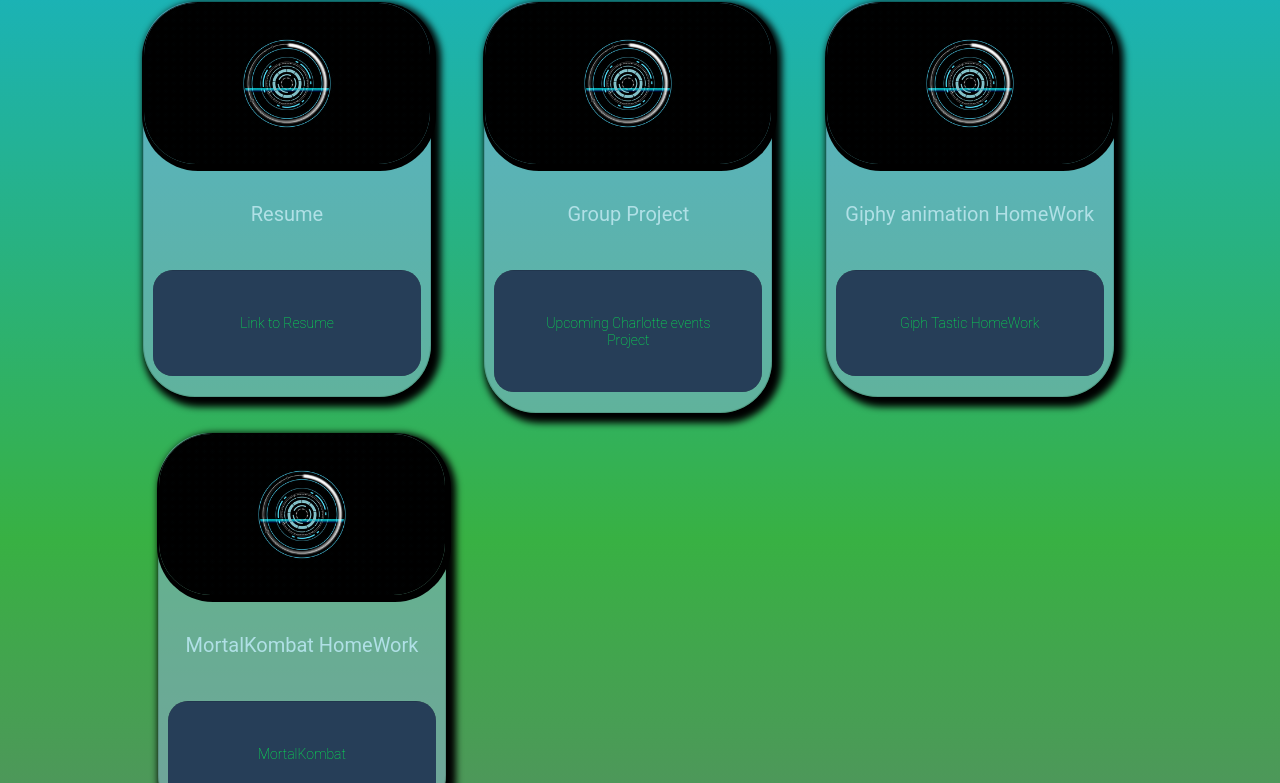
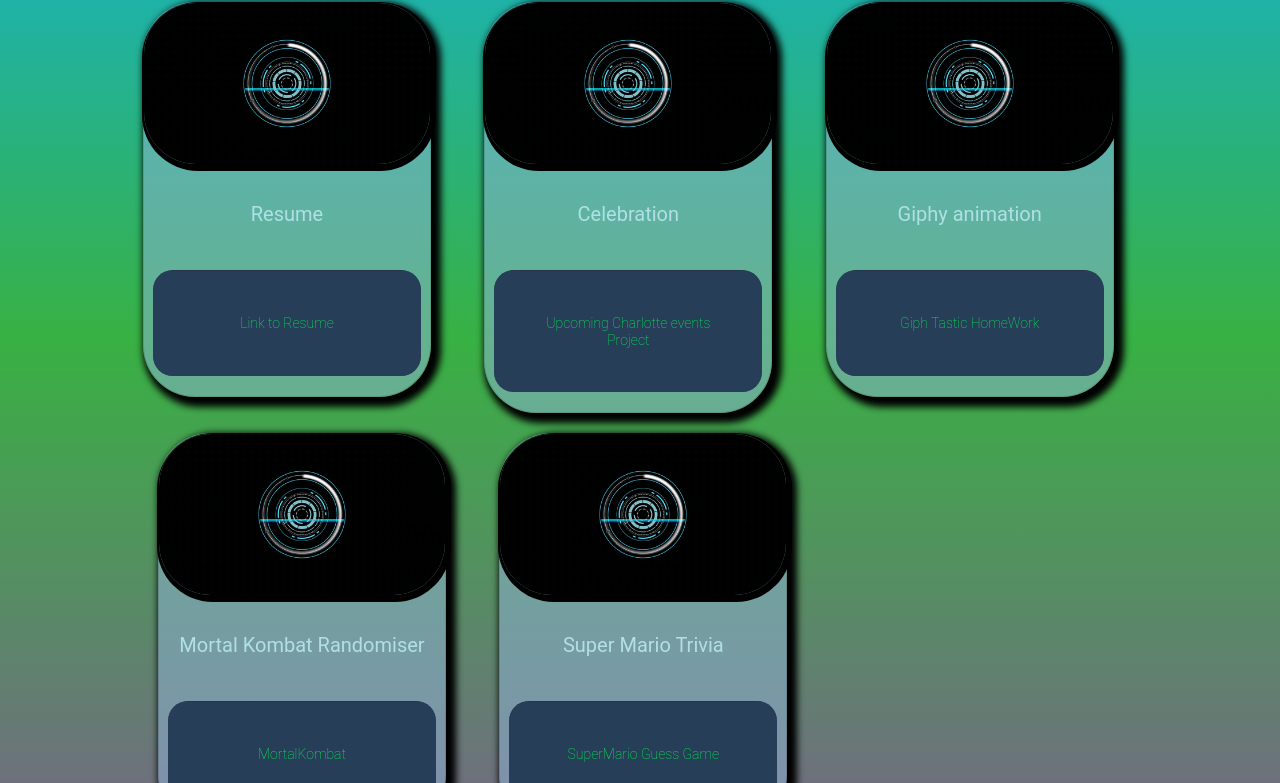
Before and after one commit to DEV-EGo/portfolio-finalrepo, a plain HTML site: page portfolio.html in a window 1280 px wide. Shown: the part 169-952 px from the top of the page. Drawn offline with nearby package versions, Linux system fonts and the light colour scheme.

Commit message:
project Updates

```diff
--- a/portfolio.html
+++ b/portfolio.html
@@ -55,7 +55,7 @@
                         </div>
                         <ul class="list-group list-group-flush">
                             <li class="list-group-item" id="one">
-                                <a href="./work/resume/Milestone 2 _ Brand Statement.pdf">Link
+                                <a href="/work/resume/version2.0.pdf">Link
                                     to Resume</a>
                             </li>
                         </ul>
@@ -68,7 +68,7 @@
                     <div class="card" style="width: 18rem;">
                         <img src="./assets/images/loading.gif" class="card-img-top" alt="...">
                         <div class="card-body">
-                            <h1>Group Project</h1>
+                            <h1>Celebration</h1>
                             <h5 class="card-title" id="title2"></h5>
                         </div>
 
@@ -89,13 +89,13 @@
                     <div class="card" style="width: 18rem;">
                         <img src="./assets/images/loading.gif" class="card-img-top" alt="...">
                         <div class="card-body">
-                            <h1>Giphy animation HomeWork</h1>
+                            <h1>Giphy animation</h1>
                             <h5 class="card-title" id="title3"></h5>
                             <p class="card-text"></p>
                         </div>
                         <ul class="list-group list-group-flush">
                             <li class="list-group-item" id="seven">
-                                <a href="./assets/work/GIFtasticHomeWork/giphyHW.html">Giph Tastic
+                                <a href="./work/GIFtasticHomeWork/giphyHW.html">Giph Tastic
                                     HomeWork
                                 </a>
                             </li>
@@ -109,12 +109,15 @@
 
             <!-- MORE  -->
 
+            <div class="container">
+                <div class="row">
+
                     <div class="col-lg-4">
                         <div class="card" style="width: 18rem;">
                             <img src="./assets/images/loading.gif" class="card-img-top" alt="...">
                             <div class="card-body">
-                        <h1>MortalKombat
-                            HomeWork</h1>
+                                <h1>Mortal Kombat
+                                    Randomiser</h1>
                                 <h5 class="card-title" id="title3"></h5>
                                 <p class="card-text"></p>
                             </div>
@@ -135,7 +138,7 @@
                         <div class="card" style="width: 18rem;">
                             <img src="./assets/images/loading.gif" class="card-img-top" alt="...">
                             <div class="card-body">
-                        <h1>Giphy animation HomeWork</h1>
+                                <h1>Super Mario Trivia</h1>
                                 <h5 class="card-title" id="title3"></h5>
                                 <p class="card-text"></p>
                             </div>
@@ -149,11 +152,16 @@
                             <div class="card-body" id="c"></div>
                         </div>
                     </div>
+
+                </div>
+            </div>
+            <!--
+
         </div>
         </div>
         </div>
         </div>
-        </div>
+        </div> -->
             <footer></footer>
 
 
--- a/work/GIFtasticHomeWork/giphy.css
+++ b/work/GIFtasticHomeWork/giphy.css
@@ -9,7 +9,7 @@ h1{
 
 .jumbotron {
     background-color: rgb(3, 129, 175);
-    background-image: url("load.gif");
+    background-image: url("jackpot.gif");
     justify-content: center;
 
 
```
Also changed, not shown: work/GIFtasticHomeWork/jackpot.gif (added), 5 other files. Lines whose indentation alone changed are shown as unchanged.
